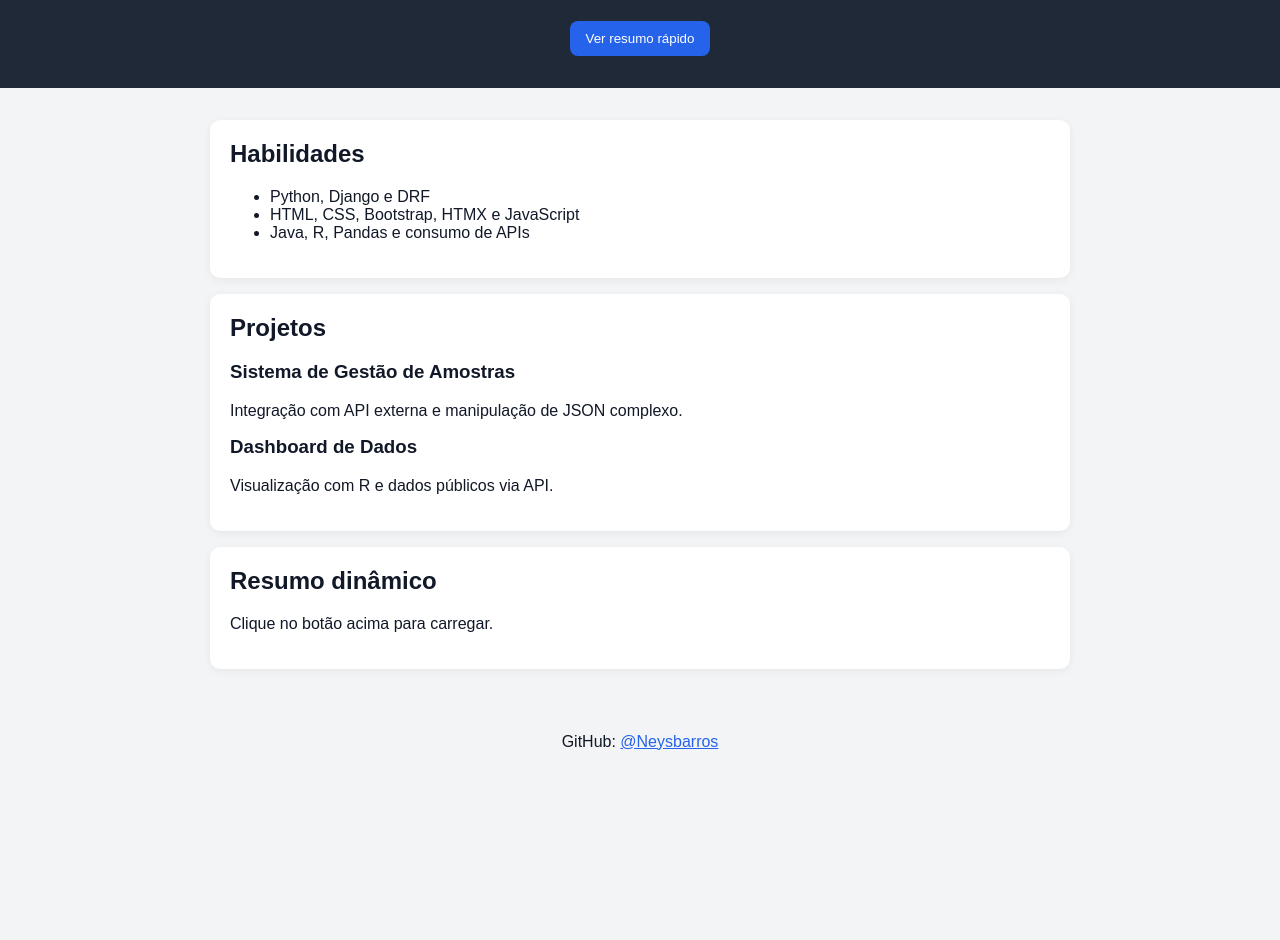
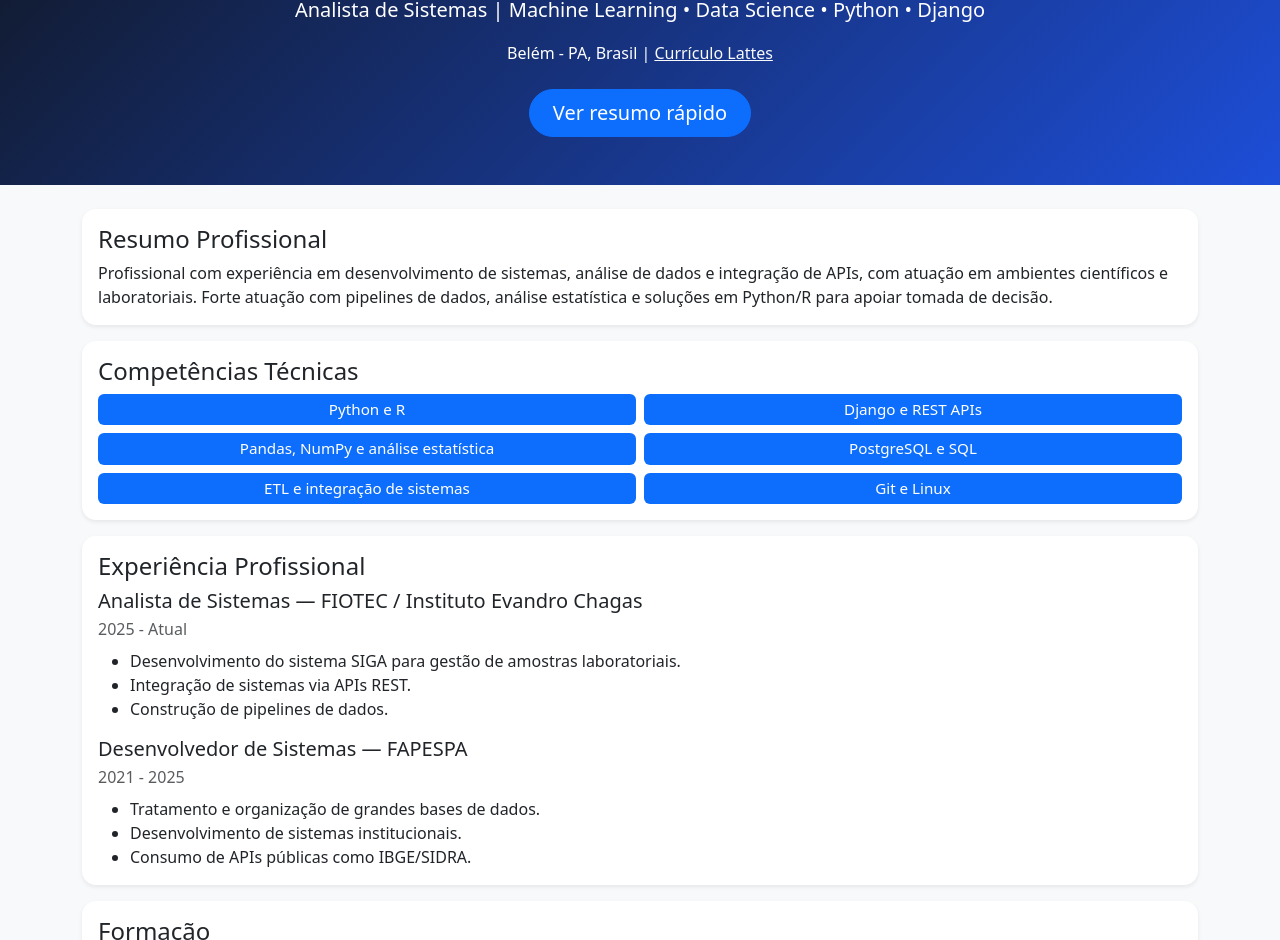
Before and after one commit to Neysbarros/portfolio, a plain HTML site: page index.html in a window 1280 px wide. Shown: the part 119-1059 px from the top of the page. Before the commit the page ends 902 px from the top, so only its background shows below. Drawn offline with nearby package versions, Linux system fonts and the light colour scheme.

Commit message:
estrutura inicial do portfólio com exemplos e documentação IV

```diff
--- a/index.html
+++ b/index.html
@@ -4,47 +4,103 @@
   <meta charset="UTF-8">
   <meta name="viewport" content="width=device-width, initial-scale=1.0">
   <title>Portfólio | Waldiney Barros</title>
+  <link href="https://cdn.jsdelivr.net/npm/bootstrap@5.3.3/dist/css/bootstrap.min.css" rel="stylesheet" integrity="sha384-QWTKZyjpPEjISv5WaRU9OFeRpok6YctnYmDr5pNlyT2bRjXh0JMhjY6hW+ALEwIH" crossorigin="anonymous">
   <link rel="stylesheet" href="styles.css">
 </head>
-<body>
-  <header class="hero">
-    <h1>Waldiney Joaci da Silva Barros</h1>
-    <p>Analista de Sistemas focado em backend, APIs e dados.</p>
-    <button id="btn-resumo" type="button">Ver resumo rápido</button>
+<body class="bg-light text-dark">
+  <header class="hero py-5">
+    <div class="container text-center">
+      <h1 class="display-5 fw-bold mb-2">Waldiney Joaci da Silva Barros</h1>
+      <p class="lead mb-3">Analista de Sistemas | Machine Learning • Data Science • Python • Django</p>
+      <p class="mb-4">Belém - PA, Brasil | <a class="link-light" href="https://lattes.cnpq.br/2533282236695602" target="_blank" rel="noreferrer">Currículo Lattes</a></p>
+      <button id="btn-resumo" class="btn btn-primary btn-lg" type="button">Ver resumo rápido</button>
+    </div>
   </header>
 
-  <main>
-    <section>
-      <h2>Habilidades</h2>
-      <ul>
-        <li>Python, Django e DRF</li>
-        <li>HTML, CSS, Bootstrap, HTMX e JavaScript</li>
-        <li>Java, R, Pandas e consumo de APIs</li>
-      </ul>
+  <main class="container my-4">
+    <section class="card shadow-sm mb-3 border-0">
+      <div class="card-body">
+        <h2 class="h4">Resumo Profissional</h2>
+        <p class="mb-0">
+          Profissional com experiência em desenvolvimento de sistemas, análise de dados e integração de APIs,
+          com atuação em ambientes científicos e laboratoriais. Forte atuação com pipelines de dados,
+          análise estatística e soluções em Python/R para apoiar tomada de decisão.
+        </p>
+      </div>
     </section>
 
-    <section>
-      <h2>Projetos</h2>
-      <article>
-        <h3>Sistema de Gestão de Amostras</h3>
-        <p>Integração com API externa e manipulação de JSON complexo.</p>
-      </article>
-      <article>
-        <h3>Dashboard de Dados</h3>
-        <p>Visualização com R e dados públicos via API.</p>
-      </article>
+    <section class="card shadow-sm mb-3 border-0">
+      <div class="card-body">
+        <h2 class="h4">Competências Técnicas</h2>
+        <div class="row g-2">
+          <div class="col-md-6"><span class="badge text-bg-primary w-100 p-2">Python e R</span></div>
+          <div class="col-md-6"><span class="badge text-bg-primary w-100 p-2">Django e REST APIs</span></div>
+          <div class="col-md-6"><span class="badge text-bg-primary w-100 p-2">Pandas, NumPy e análise estatística</span></div>
+          <div class="col-md-6"><span class="badge text-bg-primary w-100 p-2">PostgreSQL e SQL</span></div>
+          <div class="col-md-6"><span class="badge text-bg-primary w-100 p-2">ETL e integração de sistemas</span></div>
+          <div class="col-md-6"><span class="badge text-bg-primary w-100 p-2">Git e Linux</span></div>
+        </div>
+      </div>
     </section>
 
-    <section>
-      <h2>Resumo dinâmico</h2>
-      <p id="resumo">Clique no botão acima para carregar.</p>
+    <section class="card shadow-sm mb-3 border-0">
+      <div class="card-body">
+        <h2 class="h4">Experiência Profissional</h2>
+        <article class="mb-3">
+          <h3 class="h5 mb-1">Analista de Sistemas — FIOTEC / Instituto Evandro Chagas</h3>
+          <p class="text-muted mb-2">2025 - Atual</p>
+          <ul class="mb-0">
+            <li>Desenvolvimento do sistema SIGA para gestão de amostras laboratoriais.</li>
+            <li>Integração de sistemas via APIs REST.</li>
+            <li>Construção de pipelines de dados.</li>
+          </ul>
+        </article>
+        <article>
+          <h3 class="h5 mb-1">Desenvolvedor de Sistemas — FAPESPA</h3>
+          <p class="text-muted mb-2">2021 - 2025</p>
+          <ul class="mb-0">
+            <li>Tratamento e organização de grandes bases de dados.</li>
+            <li>Desenvolvimento de sistemas institucionais.</li>
+            <li>Consumo de APIs públicas como IBGE/SIDRA.</li>
+          </ul>
+        </article>
+      </div>
+    </section>
+
+    <section class="card shadow-sm mb-3 border-0">
+      <div class="card-body">
+        <h2 class="h4">Formação</h2>
+        <ul class="mb-0">
+          <li>Especialização em Big Data — FACUMINAS (2024)</li>
+          <li>Engenharia da Computação — UFPA (2016)</li>
+        </ul>
+      </div>
+    </section>
+
+    <section class="card shadow-sm mb-3 border-0">
+      <div class="card-body">
+        <h2 class="h4">Projetos Relevantes</h2>
+        <ul class="mb-0">
+          <li><strong>SIGA</strong> — Sistema de Gerenciamento de Amostras.</li>
+          <li><strong>Anuário Estatístico do Pará</strong> — consolidação de dados e indicadores.</li>
+          <li><strong>Radar de Indicadores</strong> — monitoramento e análise de dados públicos.</li>
+        </ul>
+      </div>
+    </section>
+
+    <section class="card shadow-sm border-0">
+      <div class="card-body">
+        <h2 class="h4">Resumo dinâmico</h2>
+        <p id="resumo" class="mb-0">Clique no botão lá de cima para carregar um resumo rápido da sua stack.</p>
+      </div>
     </section>
   </main>
 
-  <footer>
-    <p>GitHub: <a href="https://github.com/Neysbarros" target="_blank" rel="noreferrer">@Neysbarros</a></p>
+  <footer class="text-center py-3">
+    <p class="mb-0">GitHub: <a href="https://github.com/Neysbarros" target="_blank" rel="noreferrer">@Neysbarros</a></p>
   </footer>
 
+  <script src="https://cdn.jsdelivr.net/npm/bootstrap@5.3.3/dist/js/bootstrap.bundle.min.js" integrity="sha384-YvpcrYf0tY3lHB60NNkmXc5s9fDVZLESaAA55NDzOxhy9GkcIdslK1eN7N6jIeHz" crossorigin="anonymous"></script>
   <script src="script.js"></script>
 </body>
 </html>
--- a/script.js
+++ b/script.js
@@ -1,7 +1,9 @@
 const botaoResumo = document.getElementById("btn-resumo");
 const campoResumo = document.getElementById("resumo");
 
-botaoResumo.addEventListener("click", () => {
-  const tecnologias = ["Python", "Java", "JavaScript", "R", "Django", "HTMX"];
-  campoResumo.textContent = `Stack principal: ${tecnologias.join(", ")}.`;
-});
+if (botaoResumo && campoResumo) {
+  botaoResumo.addEventListener("click", () => {
+    campoResumo.textContent =
+      "Atuação atual no Instituto Evandro Chagas com SIGA, integração de APIs REST e pipelines de dados usando Python, Django, SQL, Pandas e R.";
+  });
+}
--- a/styles.css
+++ b/styles.css
@@ -1,60 +1,31 @@
 :root {
   color-scheme: light;
-  font-family: Arial, sans-serif;
-}
-
-body {
-  margin: 0;
-  background: #f3f4f6;
-  color: #111827;
+  font-family: Inter, Arial, sans-serif;
 }
 
 .hero {
-  background: #1f2937;
+  background: linear-gradient(135deg, #111827, #1d4ed8);
   color: #fff;
-  padding: 2rem 1rem;
-  text-align: center;
 }
 
 #btn-resumo {
-  margin-top: 1rem;
-  border: 0;
-  border-radius: 8px;
-  padding: 0.6rem 1rem;
-  background: #2563eb;
-  color: #fff;
-  cursor: pointer;
+  border-radius: 999px;
+  padding-inline: 1.4rem;
 }
 
-#btn-resumo:hover {
-  background: #1d4ed8;
+.card {
+  border-radius: 14px;
 }
 
-main {
-  max-width: 860px;
-  margin: 2rem auto;
-  padding: 0 1rem;
-}
-
-section {
-  background: #fff;
-  border-radius: 10px;
-  padding: 1.25rem;
-  margin-bottom: 1rem;
-  box-shadow: 0 2px 8px rgba(0, 0, 0, 0.06);
-}
-
-h1,
-h2,
-h3 {
-  margin-top: 0;
-}
-
-footer {
-  text-align: center;
-  padding: 1rem;
+.badge {
+  font-size: 0.95rem;
+  font-weight: 500;
 }
 
 footer a {
-  color: #2563eb;
+  text-decoration: none;
 }
+
+footer a:hover {
+  text-decoration: underline;
+}
```
